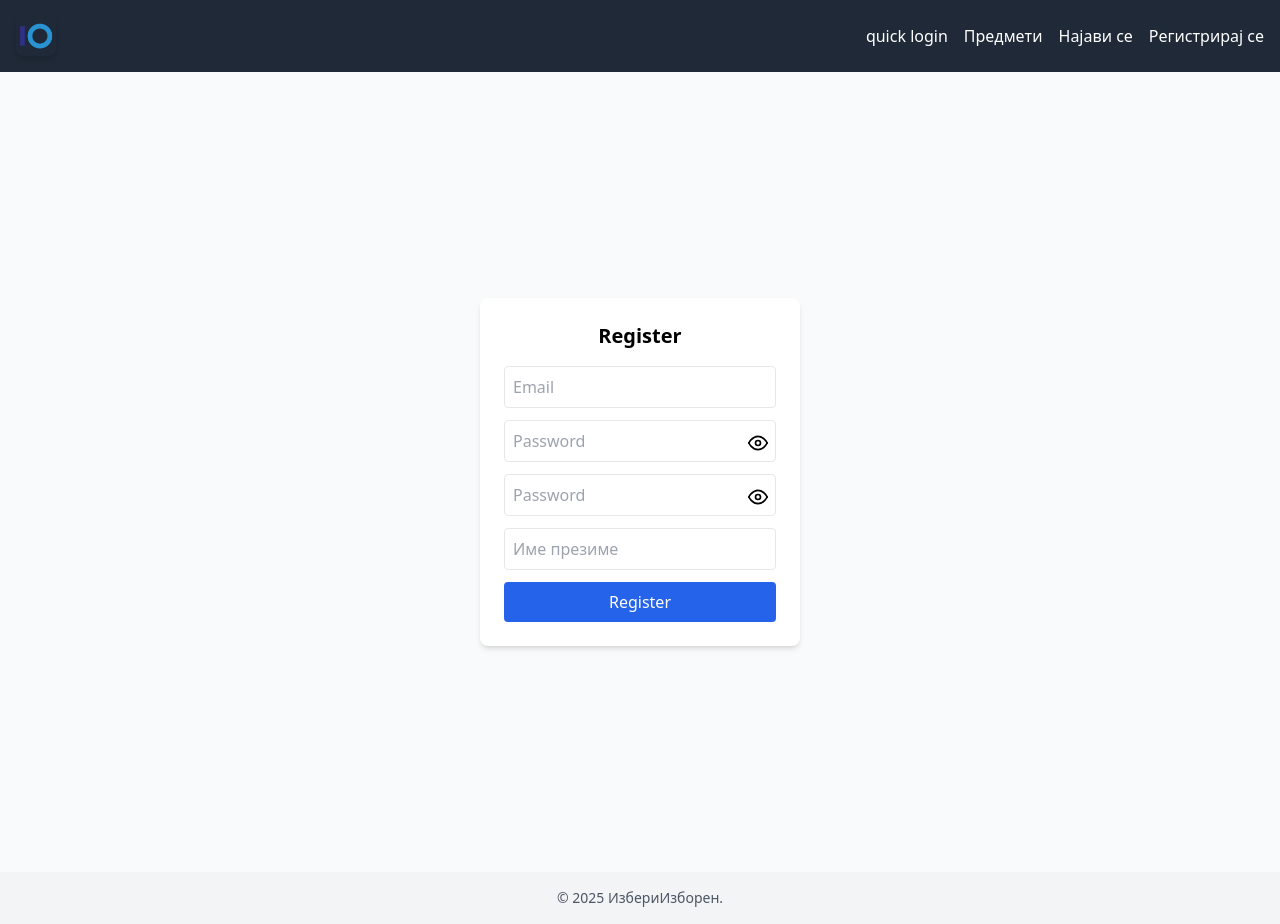
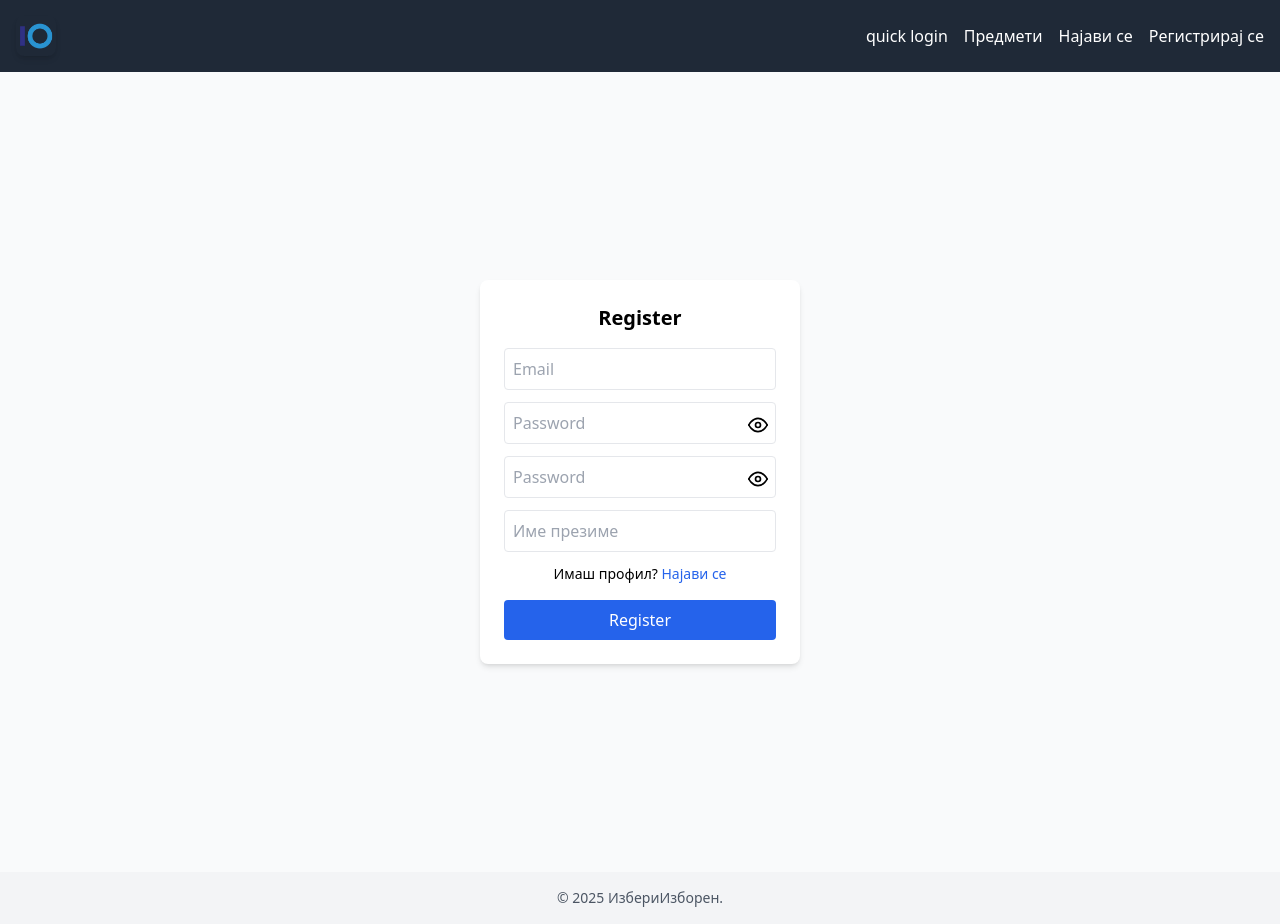
Before and after one commit to gavro081/izberi_izboren, a React (Vite) app in the folder frontend/: page /register in a window 1280 px wide. Built offline with nearby package versions, Linux system fonts and the light colour scheme.

Commit message:
minor ui changes

```diff
--- a/frontend/src/components/StudentForm/SubjectsSelector.tsx
+++ b/frontend/src/components/StudentForm/SubjectsSelector.tsx
@@ -272,6 +272,12 @@ function SubjectsSelector({
 											</div>
 										)}
 									</div>
+									{semester == 1 &&
+										validationErrors.passedSubjectsPerSemester && (
+											<p className="mt-5 ml-1 text-sm text-red-600 font-bold">
+												{validationErrors.passedSubjectsPerSemester}
+											</p>
+										)}
 								</div>
 							);
 						});
@@ -282,12 +288,6 @@ function SubjectsSelector({
 					Одбери смер и година за да се прикажат предметите.
 				</p>
 			)}
-
-			{validationErrors.passedSubjectsPerSemester && (
-				<p className="mt-3 text-sm text-red-600 font-bold">
-					{validationErrors.passedSubjectsPerSemester}
-				</p>
-			)}
 		</div>
 	);
 }
--- a/frontend/src/components/StudentForm/utils.ts
+++ b/frontend/src/components/StudentForm/utils.ts
@@ -88,6 +88,7 @@ export const validateForm = ({
 	if (!studyTrack) errors.studyTrack = "Одбери насока.";
 	if (!year) errors.year = "Одбери година.";
 	if (!studyEffort) errors.studyEffort = "Одбери пожелен вложен труд.";
+	// passedSubjectsPerSemester e mapa ne e array, zatoa 1 ne 0
 	if (passedSubjectsPerSemester[1].length === 0)
 		errors.passedSubjectsPerSemester =
 			"Одбери барем еден предмет од прв семестар.";
--- a/frontend/src/pages/Register.tsx
+++ b/frontend/src/pages/Register.tsx
@@ -1,6 +1,6 @@
 import axios, { AxiosError } from "axios";
 import React, { useState } from "react";
-import { useNavigate } from "react-router-dom";
+import { Link, useNavigate } from "react-router-dom";
 import PasswordInput from "../components/PasswordInput";
 import { useAuth } from "../hooks/useAuth";
 
@@ -125,6 +125,12 @@ const Register: React.FC = () => {
 					placeholder="Име презиме"
 					className="w-full mb-3 p-2 border rounded"
 				/>
+				<p className="text-sm text-center mb-4">
+					Имаш профил?{" "}
+					<Link to="/login" className="text-blue-600 hover:underline">
+						Најави се
+					</Link>
+				</p>
 				<button
 					type="submit"
 					disabled={loading}
```
